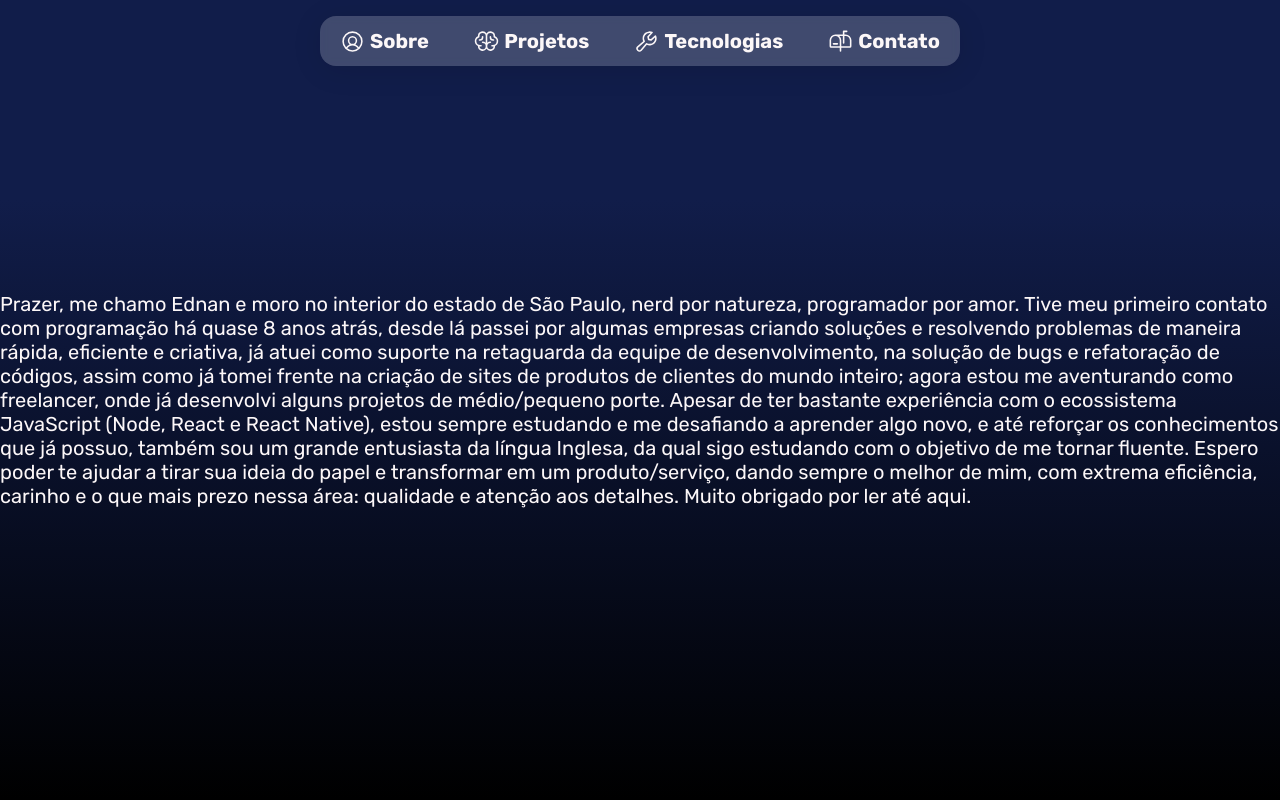
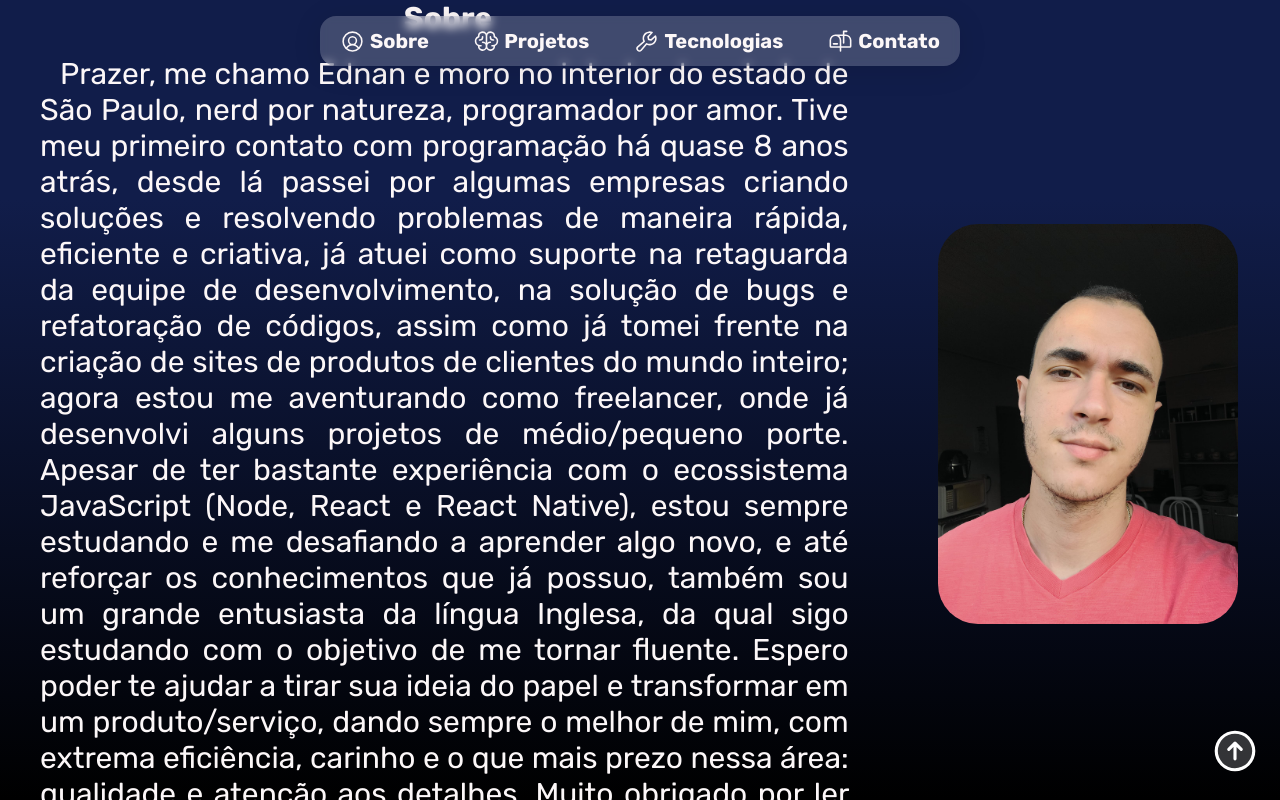
Before and after one commit to ednandias/portfolio, a React (Vite) app: page / in a window 1280 px wide. Both pictures are taken after a click on the button "Conhecer". Shown: the part 800-1600 px from the top of the page. Built offline with nearby package versions, Linux system fonts and the light colour scheme.

Commit message:
feat: add scrolltrigger logic

```diff
--- a/src/pages/Home/components/About/index.tsx
+++ b/src/pages/Home/components/About/index.tsx
@@ -1,8 +1,10 @@
 import { useGSAP } from "@gsap/react";
 import gsap from "gsap";
-import { ScrollToPlugin, ScrollTrigger } from "gsap/all";
+import { ScrollTrigger } from "gsap/all";
 import { Section } from "../../styles";
-import { Content } from "./styles";
+import { AboutMe, Content, Photo } from "./styles";
+
+import meJpg from "../../../../assets/images/me.jpg";
 
 interface AboutProps {
   id: string;
@@ -12,50 +14,56 @@ export function About({ id }: AboutProps) {
   gsap.registerPlugin(ScrollTrigger);
 
   useGSAP(() => {
-    // gsap.fromTo(
-    //   ".text",
-    //   {
-    //     opacity: 0,
-    //     y: 50,
-    //   },
-    //   {
-    //     scrollTrigger: {
-    //       trigger: ".text",
-    //       start: "bottom top",
-    //       toggleActions: "restart pause reverse pause",
-    //       markers: true,
-    //       scrub: true,
-    //     },
-    //     opacity: 1,
-    //     y: 0,
-    //   }
-    // );
+    gsap.fromTo(
+      ".up",
+      {
+        opacity: 0,
+        y: 100,
+      },
+      {
+        scrollTrigger: {
+          trigger: ".up",
+          start: "top center",
+          toggleActions: "restart pause resume reverse",
+        },
+        opacity: 1,
+        y: 0,
+        duration: 1,
+      }
+    );
   }, []);
 
   return (
     <Section id={id}>
       <Content>
-        {/* <h1 className="text">Sobre</h1> */}
+        <AboutMe className="up">
+          <h1>Sobre</h1>
 
-        <p>
-          Prazer, me chamo Ednan e moro no interior do estado de São Paulo, nerd
-          por natureza, programador por amor. Tive meu primeiro contato com
-          programação há quase 8 anos atrás, desde lá passei por algumas
-          empresas criando soluções e resolvendo problemas de maneira rápida,
-          eficiente e criativa, já atuei como suporte na retaguarda da equipe de
-          desenvolvimento, na solução de bugs e refatoração de códigos, assim
-          como já tomei frente na criação de sites de produtos de clientes do
-          mundo inteiro; agora estou me aventurando como freelancer, onde já
-          desenvolvi alguns projetos de médio/pequeno porte. Apesar de ter
-          bastante experiência com o ecossistema JavaScript (Node, React e React
-          Native), estou sempre estudando e me desafiando a aprender algo novo,
-          e até reforçar os conhecimentos que já possuo, também sou um grande
-          entusiasta da língua Inglesa, da qual sigo estudando com o objetivo de
-          me tornar fluente. Espero poder te ajudar a tirar sua ideia do papel e
-          transformar em um produto/serviço, dando sempre o melhor de mim, com
-          extrema eficiência, carinho e o que mais prezo nessa área: qualidade e
-          atenção aos detalhes. Muito obrigado por ler até aqui.
-        </p>
+          <p>
+            Prazer, me chamo Ednan e moro no interior do estado de São Paulo,
+            nerd por natureza, programador por amor. Tive meu primeiro contato
+            com programação há quase 8 anos atrás, desde lá passei por algumas
+            empresas criando soluções e resolvendo problemas de maneira rápida,
+            eficiente e criativa, já atuei como suporte na retaguarda da equipe
+            de desenvolvimento, na solução de bugs e refatoração de códigos,
+            assim como já tomei frente na criação de sites de produtos de
+            clientes do mundo inteiro; agora estou me aventurando como
+            freelancer, onde já desenvolvi alguns projetos de médio/pequeno
+            porte. Apesar de ter bastante experiência com o ecossistema
+            JavaScript (Node, React e React Native), estou sempre estudando e me
+            desafiando a aprender algo novo, e até reforçar os conhecimentos que
+            já possuo, também sou um grande entusiasta da língua Inglesa, da
+            qual sigo estudando com o objetivo de me tornar fluente. Espero
+            poder te ajudar a tirar sua ideia do papel e transformar em um
+            produto/serviço, dando sempre o melhor de mim, com extrema
+            eficiência, carinho e o que mais prezo nessa área: qualidade e
+            atenção aos detalhes. Muito obrigado por ler até aqui.
+          </p>
+        </AboutMe>
+
+        <Photo className="up">
+          <img src={meJpg} alt="" />
+        </Photo>
       </Content>
     </Section>
   );
--- a/src/pages/Home/components/About/styles.ts
+++ b/src/pages/Home/components/About/styles.ts
@@ -1,9 +1,45 @@
 import styled from "styled-components";
+import { toRem } from "../../../../utils/toRem";
 
 export const Content = styled.div`
+  flex: 1;
+
+  display: grid;
+  grid-template-columns: 70% 30%;
+`;
+
+export const AboutMe = styled.div`
+  display: flex;
+  flex-direction: column;
+  justify-content: center;
+  gap: ${toRem(10)};
+
+  align-items: center;
+  padding: 0 ${toRem(40)};
+
+  h1 {
+    font-size: ${toRem(30)};
+  }
+
+  p {
+    font-size: ${toRem(30)};
+    text-align: justify;
+    text-indent: 20px;
+    text-transform: none;
+    white-space: break-spaces;
+    user-select: none;
+  }
+`;
+
+export const Photo = styled.div`
   flex: 1;
 
   display: flex;
   align-items: center;
   justify-content: center;
+
+  img {
+    width: ${toRem(300)};
+    border-radius: ${toRem(40)};
+  }
 `;
--- a/src/pages/Home/components/Welcome/styles.ts
+++ b/src/pages/Home/components/Welcome/styles.ts
@@ -10,6 +10,12 @@ export const Presentation = styled.div`
   justify-content: center;
 
   color: white;
+
+  div#square {
+    width: 60px;
+    height: 60px;
+    background: red;
+  }
 `;
 
 export const Header = styled.header`
@@ -22,13 +28,11 @@ export const Header = styled.header`
   right: 0;
   z-index: 9999;
 
-  /* From https://css.glass */
   background: rgba(255, 255, 255, 0.2);
   border-radius: 16px;
   box-shadow: 0 4px 30px rgba(0, 0, 0, 0.1);
   backdrop-filter: blur(5px);
   -webkit-backdrop-filter: blur(5px);
-  /* border: 1px solid rgba(255, 255, 255, 0.3); */
 
   display: flex;
   align-items: center;
--- a/src/pages/Home/index.tsx
+++ b/src/pages/Home/index.tsx
@@ -1,10 +1,32 @@
+import { useEffect, useRef } from "react";
+import { Icon } from "../../components/Icon";
 import { About } from "./components/About";
 import { Welcome } from "./components/Welcome";
 import { Container, Section } from "./styles";
 
 export function Home() {
+  const containerRef = useRef<HTMLElement>(null);
+
+  useEffect(() => {
+    function onScroll(e: Event) {
+      console.log("pageYOffset", window.pageYOffset);
+
+      const maxScroll =
+        document.documentElement.scrollHeight - window.innerHeight;
+
+      const scrollPercent = (window.pageYOffset / maxScroll) * 100;
+      console.log(`Porcentagem scrollada: ${scrollPercent}%`);
+    }
+
+    containerRef.current?.addEventListener("wheel", onScroll);
+
+    return () => {
+      containerRef.current?.removeEventListener("wheel", onScroll);
+    };
+  }, []);
+
   return (
-    <Container className="container">
+    <Container ref={containerRef} className="container">
       <Welcome />
       <About id="about" />
 
@@ -61,6 +83,15 @@ export function Home() {
           <h1>Contato</h1>
         </div>
       </Section>
+
+      <button id="arrow-up">
+        <Icon
+          iconName="ArrowCircleUp"
+          color="white"
+          weight="duotone"
+          size={50}
+        />
+      </button>
     </Container>
   );
 }
--- a/src/pages/Home/styles.ts
+++ b/src/pages/Home/styles.ts
@@ -6,6 +6,7 @@ export const Container = styled.main`
   height: auto;
 
   overflow-x: hidden;
+  position: relative;
 
   background: #111d4a;
   background: linear-gradient(
@@ -18,7 +19,15 @@ export const Container = styled.main`
   display: flex;
   flex-direction: column;
 
-  position: relative;
+  button#arrow-up {
+    background: none;
+    border: none;
+
+    position: fixed;
+    bottom: 0;
+    right: 0;
+    margin: ${toRem(20)};
+  }
 `;
 
 export const Section = styled.section`
```
